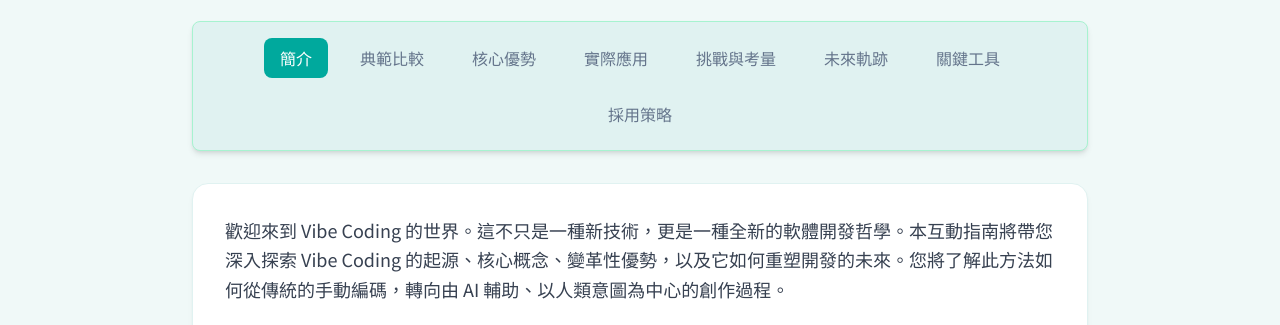
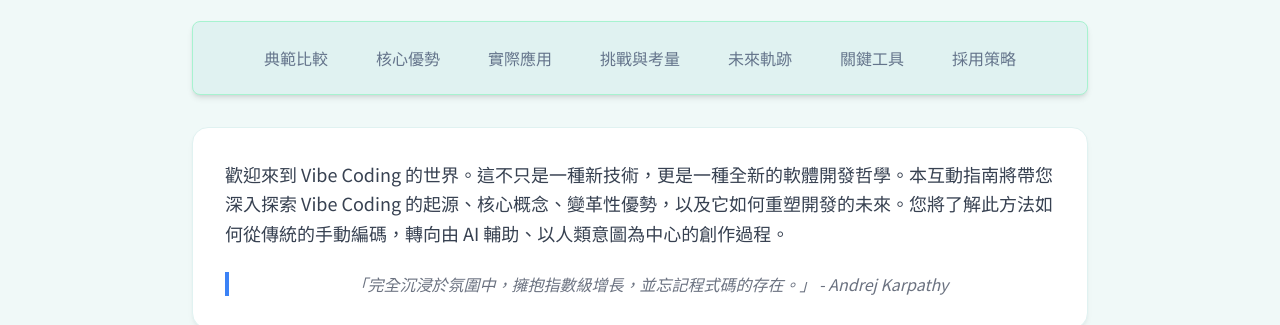
Before and after one commit to Sofiayan86/keke-ai-shorts, a plain HTML site: page subsite/vibe-coding.html in a window 1280 px wide. Shown: the part 212-537 px from the top of the page. Drawn offline with nearby package versions, Linux system fonts and the light colour scheme.

Commit message:
remove intro nav

```diff
--- a/subsite/vibe-coding.html
+++ b/subsite/vibe-coding.html
@@ -208,7 +208,6 @@
                 <!-- Secondary Navigation below main title -->
                 <div class="w-full py-4 px-6 bg-white rounded-lg shadow-md mb-8" style="background-color: #E0F2F1; border: 1px solid #A7F3D0;">
                     <div class="max-w-4xl mx-auto flex flex-wrap justify-center items-center gap-4 text-sm sm:text-base">
-                        <a href="#intro" class="sub-nav-link" data-lang-key="nav_intro">簡介</a>
                         <a href="#compare" class="sub-nav-link" data-lang-key="nav_compare">典範比較</a>
                         <a href="#benefits" class="sub-nav-link" data-lang-key="nav_benefits">核心優勢</a>
                         <a href="#applications" class="sub-nav-link" data-lang-key="nav_applications">實際應用</a>
```
